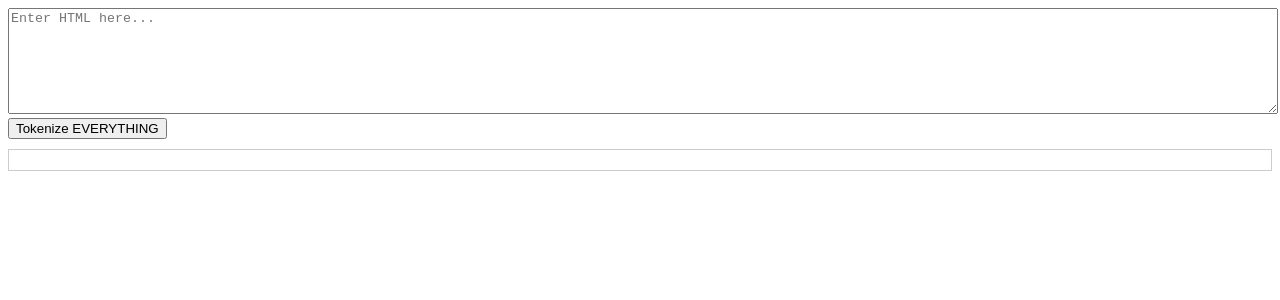
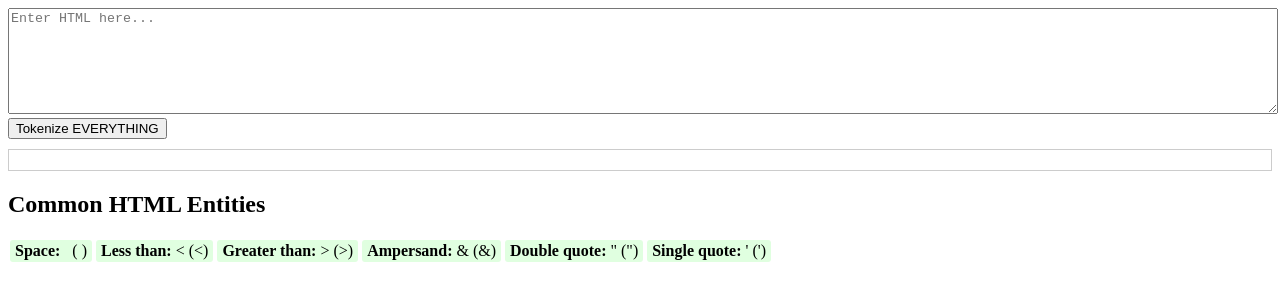
Before and after one commit to iwangbowen/vue-js-playground, a plain HTML site: page parser/index.html in a window 1280 px wide. Drawn offline with Linux system fonts and the light colour scheme.

Commit message:
添加常见 HTML 实体的显示功能

```diff
--- a/parser/index.html
+++ b/parser/index.html
@@ -29,12 +29,21 @@
             border-radius: 3px;
             background-color: #d0d0ff;
         }
+        .entity {
+            display: inline-block;
+            margin: 2px;
+            padding: 2px 5px;
+            border-radius: 3px;
+            background-color: #e0ffe0;
+        }
     </style>
 </head>
 <body>
     <textarea id="input" placeholder="Enter HTML here..."></textarea>
     <button id="tokenizeButton">Tokenize EVERYTHING</button>
     <div id="output"></div>
+    <h2>Common HTML Entities</h2>
+    <div id="entities"></div>
 
     <script>
         document.getElementById('tokenizeButton').addEventListener('click', () => {
@@ -102,6 +111,27 @@
 
             showNextToken();
         }
+
+        function displayEntities() {
+            const entities = [
+                { name: 'Space', symbol: '&nbsp;', code: '&#160;' },
+                { name: 'Less than', symbol: '&lt;', code: '&#60;' },
+                { name: 'Greater than', symbol: '&gt;', code: '&#62;' },
+                { name: 'Ampersand', symbol: '&amp;', code: '&#38;' },
+                { name: 'Double quote', symbol: '&quot;', code: '&#34;' },
+                { name: 'Single quote', symbol: '&apos;', code: '&#39;' }
+            ];
+
+            const entitiesDiv = document.getElementById('entities');
+            entities.forEach(entity => {
+                const div = document.createElement('div');
+                div.className = 'entity';
+                div.innerHTML = `<strong>${entity.name}:</strong> ${entity.symbol} (${entity.code})`;
+                entitiesDiv.appendChild(div);
+            });
+        }
+
+        displayEntities();
     </script>
 </body>
 </html>
```
